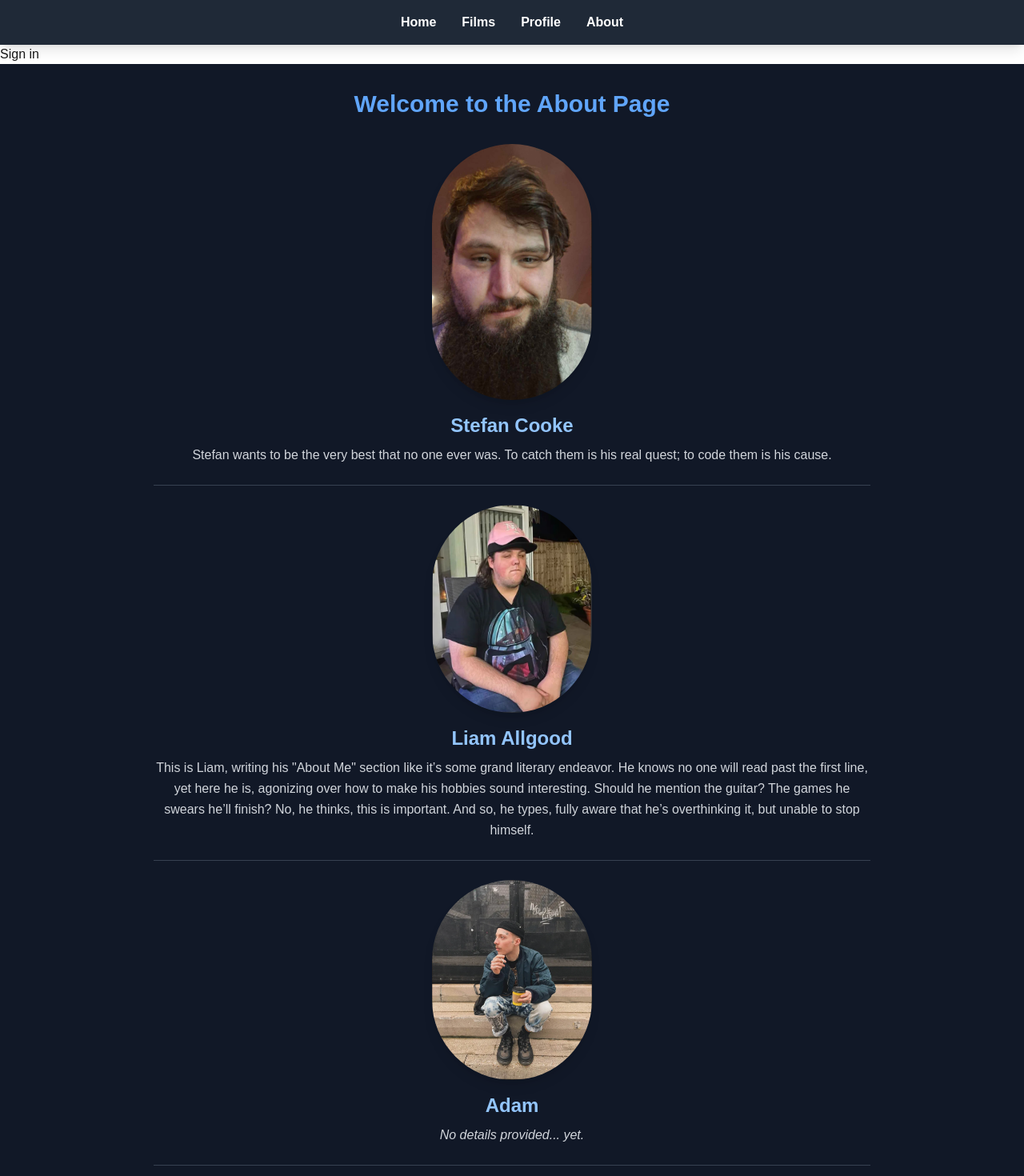
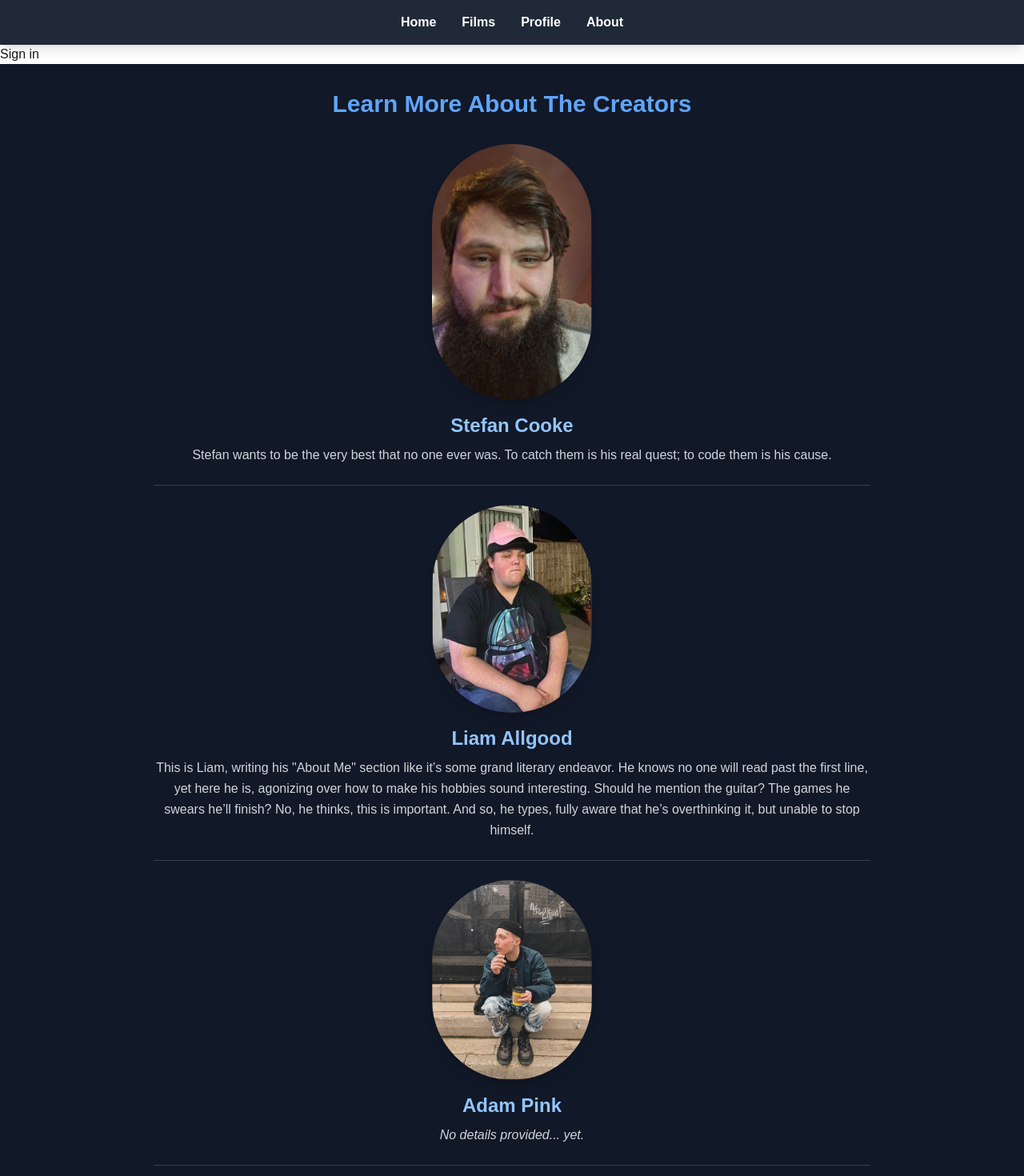
Before and after one commit to Stefan-smiles/rabbit-hole, a Next.js app: page /about in a window 1280 px wide. Shown: the top 1470 px of the page at 80% size. Built offline with nearby package versions, Linux system fonts and the light colour scheme; no server answers.

Commit message:
user profile page updated

```diff
--- a/src/app/about/page.jsx
+++ b/src/app/about/page.jsx
@@ -5,7 +5,7 @@ export default function AboutPage() {
     <main className="bg-gray-900 min-h-screen text-white p-8">
       <div className="max-w-4xl mx-auto">
         <h2 className="text-3xl font-bold text-center mb-8 text-blue-400">
-          Welcome to the About Page
+          Learn More About The Creators
         </h2>
 
         {/* Stefan Cooke */}
@@ -63,7 +63,7 @@ export default function AboutPage() {
               className="rounded-full shadow-lg"
             />
           </div>
-          <h3 className="text-2xl font-semibold text-blue-300 mb-2">Adam</h3>
+          <h3 className="text-2xl font-semibold text-blue-300 mb-2">Adam Pink</h3>
           <p className="text-gray-300 leading-relaxed italic">
             No details provided... yet.
           </p>
--- a/src/app/profile/[profile_id]/page.jsx
+++ b/src/app/profile/[profile_id]/page.jsx
@@ -2,12 +2,12 @@ import { db } from "@/utils/db";
 
 export default async function singleProfilePage({ params }) {
   const usersid = (await params).userid;
-  console.log(params);
+  console.log("this is my params log:",params);
   const userresoponse = await db.query(
     `SELECT * FROM users WHERE id = ${usersid}`
   );
   const user = userresoponse.rows;
-  console.log(user);
+  console.log("This is the user log:",user);
 
   return (
     <di>
--- a/src/app/profile/page.jsx
+++ b/src/app/profile/page.jsx
@@ -2,11 +2,12 @@ import { db } from "@/utils/db";
 import UserForm from "@/components/UserForm";
 import { currentUser, auth } from "@clerk/nextjs/server";
 import Link from "next/link";
+import Image from "next/image";
 
 export default async function ProfileForm() {
   const { userId } = await auth();
   const user = await currentUser();
-
+console.log("This is my user log:", user)
   if (!userId) {
     return (
       <div className="flex flex-col items-center justify-center min-h-screen bg-gray-900 text-white p-8">
@@ -37,6 +38,14 @@ export default async function ProfileForm() {
         <h1 className="text-3xl font-bold text-blue-400 mb-4">
           Welcome, {user.firstName}!
         </h1>
+        <Image
+        src={user.imageUrl}
+        height={100}
+        width={100}
+        alt="Picture of User"
+        />
+        <p>Username: {user.username}</p>
+        <p>Email: {user.emailAddresses[0].emailAddress}</p>
 
         {bio ? (
           // If bio exists
```
